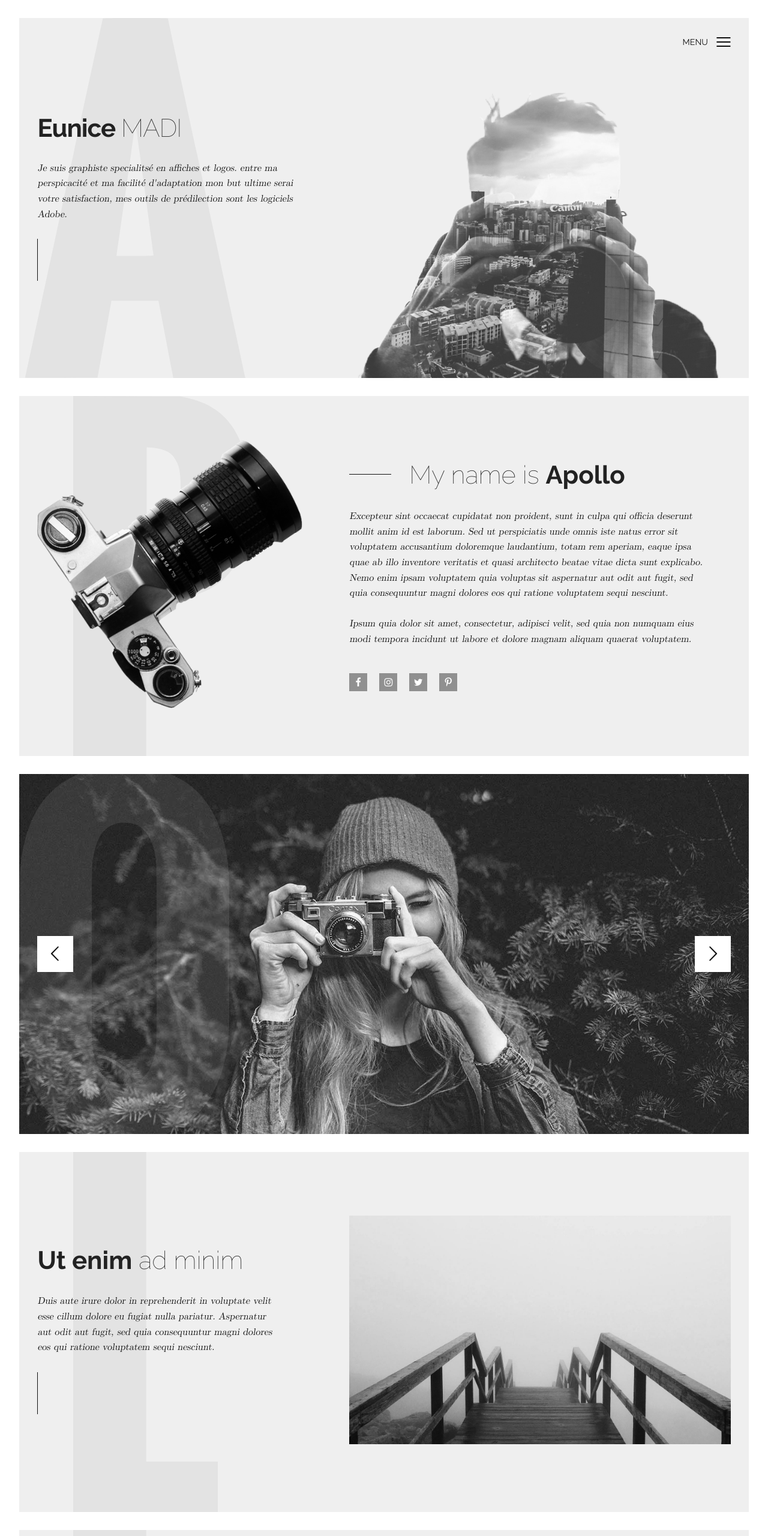
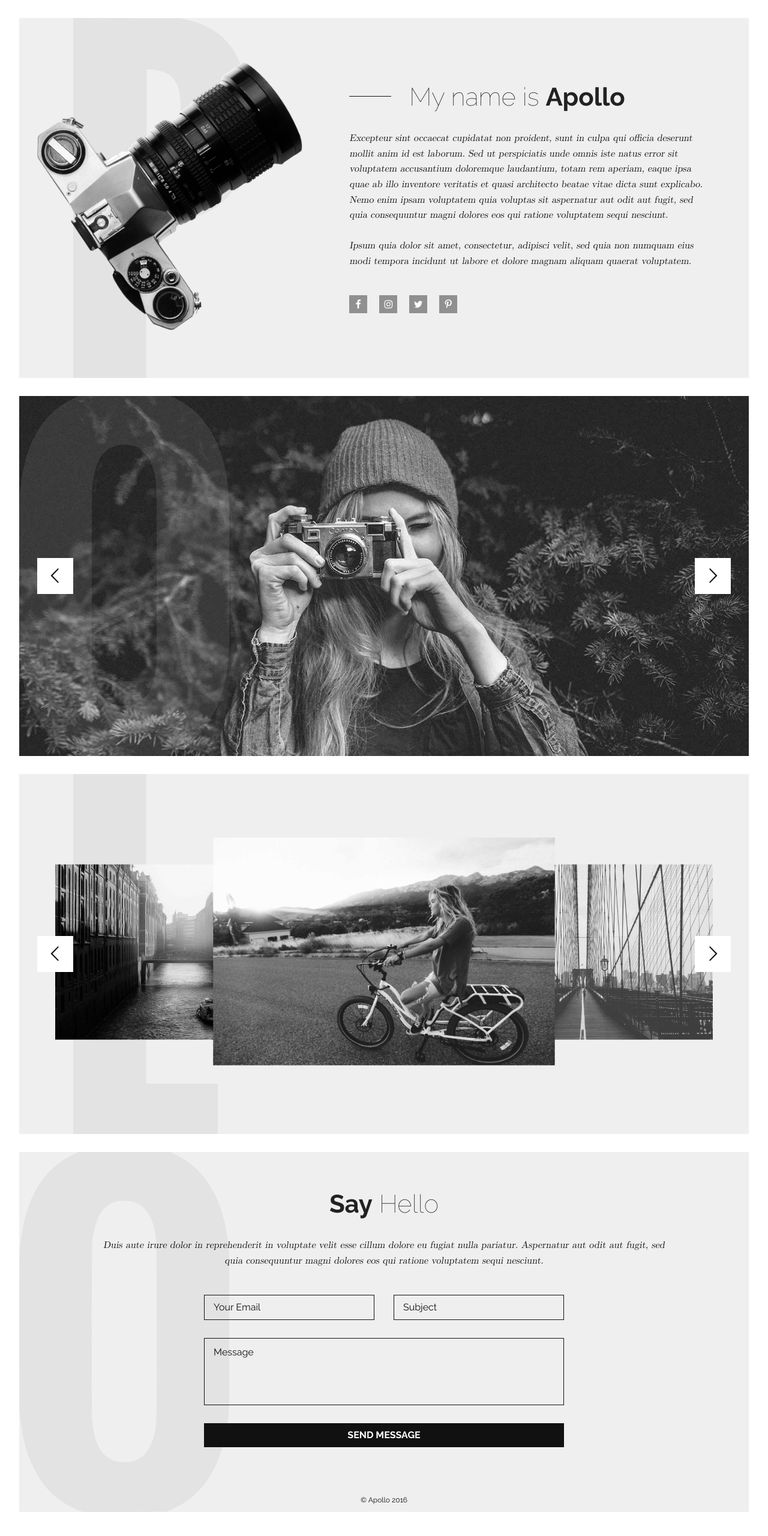
Before and after one commit to EuniceMadi/eunicemadi.github.io, a plain HTML site: page index.html in a window 1280 px wide. Shown: the top 2560 px of the page at 60% size. Drawn offline with nearby package versions, Linux system fonts and the light colour scheme; files whose address does not match are found by name.

Commit message:
Update index.html

```diff
--- a/index.html
+++ b/index.html
@@ -9,29 +9,7 @@
     <link rel="stylesheet" href="assets/css/main.css">
   </head>
   <body>
-    <section id="hero"><svg version="1.1" id="Layer_1" xmlns="http://www.w3.org/2000/svg" xmlns:xlink="http://www.w3.org/1999/xlink" x="0px" y="0px" viewBox="0 0 100 163.5" style="enable-background:new 0 0 100 163.5;" xml:space="preserve">
-<g transform="translate(0.000000,749.000000) scale(0.100000,-0.100000)">
-	<path d="M352.5,7487.4C351.4,7484.3,0,5858.4,0,5856.4c0-0.7,74-0.9,164.1-0.7l164.3,0.7l31.6,174.6l31.6,174.6h106.9h106.9l24.4-127.7c13.5-70.3,28.6-149.1,33.6-175l9.2-47.6h163.5H1000l-1.1,4.8c-2.8,11.1-350.7,1626.1-350.7,1627.9c0,1.1-61.1,2-147.3,2C384.8,7490,353.1,7489.3,352.5,7487.4z M542.3,6713.5c22.3-163.5,40.4-298.8,40.4-300.5c0-2.8-10.7-3.3-84-3.3h-84.2l1.3,7.2c2.2,12.7,84,590.8,84,593.4C499.8,7022.7,507,6971.7,542.3,6713.5z"/>
-</g>
-</svg>
-      <header>
-        <div class="nav-toggle">
-          <p>Menu</p><span></span>
-        </div>
-        <ul class="nav">
-          <li><a href="#about">About</a></li>
-          <li><a href="#full-slide">Work</a></li>
-          <li><a href="#contact">Contact</a></li>
-        </ul>
-      </header>
-      <div class="wrapper">
-        <div class="welcome">
-          <h1><strong>Eunice</strong> MADI</h1>
-          <p> Je suis graphiste specialitsé en affiches et logos. entre ma perspicacité et ma facilité d'adaptation mon but ultime serai votre satisfaction, mes outils de prédilection sont les logiciels Adobe.</p>
-        </div>
-        <div class="photographer"><img src="assets/img/hero.png" alt="Photographer"></div>
-      </div>
-    </section>
+
     <section id="about"><svg version="1.1" id="Layer_1" xmlns="http://www.w3.org/2000/svg" xmlns:xlink="http://www.w3.org/1999/xlink" x="0px" y="0px" viewBox="0 0 100 203.6" style="enable-background:new 0 0 100 203.6;" xml:space="preserve">
 <g transform="translate(0.000000,749.000000) scale(0.100000,-0.100000)">
 	<path d="M0,6471.9V5454.2h206.5h206.5v436.2v436.2h7.6c19.8,0.3,107.9,5.7,128.3,8.2c90.2,10.9,154.9,29.4,220.4,62.8c141.1,72.6,213.3,213.3,228.3,444.1c8.7,135.3-7.3,272.3-42.9,368.3c-48.6,130.5-131,212.8-253.8,253.8c-15.5,5.2-43.5,12.8-62.2,17.1l-34,7.3l-302.2,0.8L0,7490V6471.9z M490.5,7190.8c51.1-13.6,71.2-28.8,92.9-69.8c22.3-41.9,26.4-81.5,24.7-243.2l-1.4-115l-8.4-32.1c-10.9-40.5-13.6-45.4-35.6-67.9c-21.2-22-30.7-27.4-60.6-34.5c-18.8-4.3-68.2-10.9-82.6-10.9c-3.3,0-3.8,44-3.8,291.1v291.3l26.6-1.6C456.8,7197.3,478.6,7194,490.5,7190.8z"/>
@@ -57,19 +35,7 @@
         <li></li>
       </ul><i class="icon-chevron-thin-left prev"></i><i class="icon-chevron-thin-right next"></i>
     </section>
-    <section id="featured"><svg version="1.1" id="Layer_1" xmlns="http://www.w3.org/2000/svg" xmlns:xlink="http://www.w3.org/1999/xlink" x="0px" y="0px" viewBox="0 0 100 248.8" style="enable-background:new 0 0 100 248.8;" xml:space="preserve">
-<g transform="translate(0.000000,749.000000) scale(0.100000,-0.100000)">
-	<path d="M0,6245.8V5001.6h500h500V5176v174.4H752.5H505v1069.8V7490H252.5H0V6245.8z"/>
-</g>
-</svg>
-      <div class="wrapper">
-        <div class="blurb">
-          <h2><strong>Ut enim</strong> ad minim</h2>
-          <p>Duis aute irure dolor in reprehenderit in voluptate velit esse cillum dolore eu fugiat nulla pariatur. Aspernatur aut odit aut fugit, sed quia consequuntur magni dolores eos qui ratione voluptatem sequi nesciunt.</p>
-        </div>
-        <div class="featured"><img src="assets/img/featured.jpg" alt="Featured"></div>
-      </div>
-    </section>
+
     <section id="three-slide"><svg version="1.1" id="Layer_1" xmlns="http://www.w3.org/2000/svg" xmlns:xlink="http://www.w3.org/1999/xlink" x="0px" y="0px" viewBox="0 0 100 248.8" style="enable-background:new 0 0 100 248.8;" xml:space="preserve">
 <g transform="translate(0.000000,749.000000) scale(0.100000,-0.100000)">
 	<path d="M0,6245.8V5001.6h500h500V5176v174.4H752.5H505v1069.8V7490H252.5H0V6245.8z"/>
```
